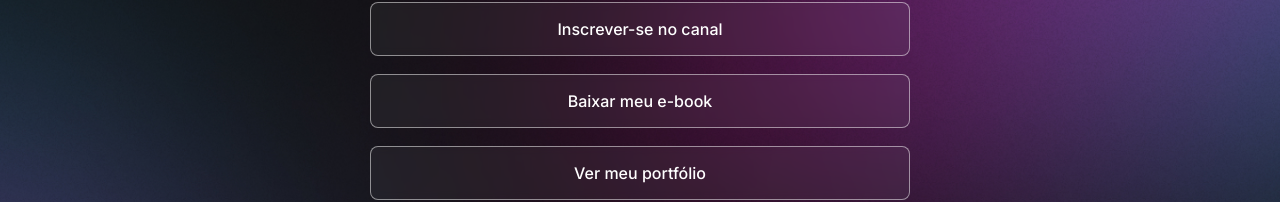
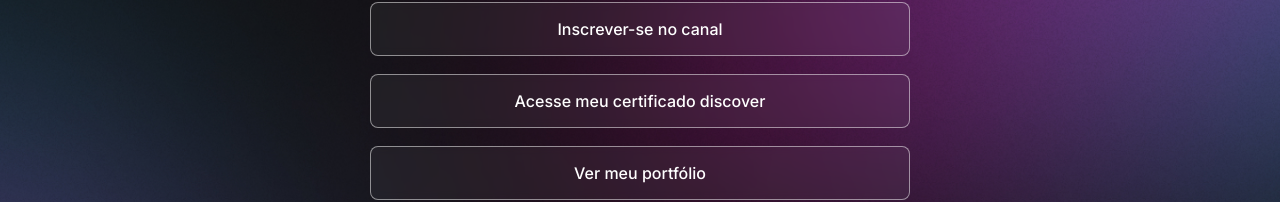
Before and after one commit to AlbertMagnus011/LinktrDiscover, a plain HTML site: page index.html in a window 1280 px wide. Shown: the part 305-507 px from the top of the page. Drawn offline with nearby package versions, Linux system fonts and the light colour scheme.

Commit message:
add certificate

```diff
--- a/index.html
+++ b/index.html
@@ -30,7 +30,10 @@
           <a href="">Inscrever-se no canal</a>
         </li>
         <li>
-          <a href="">Baixar meu e-book</a>
+          <a
+            href="https://app.rocketseat.com.br/certificates/c586ab22-aef5-426e-9965-db5faaa7dad1"
+            >Acesse meu certificado discover</a
+          >
         </li>
         <li>
           <a href="https://github.com/AlbertMagnus011" target="_blank"
```
